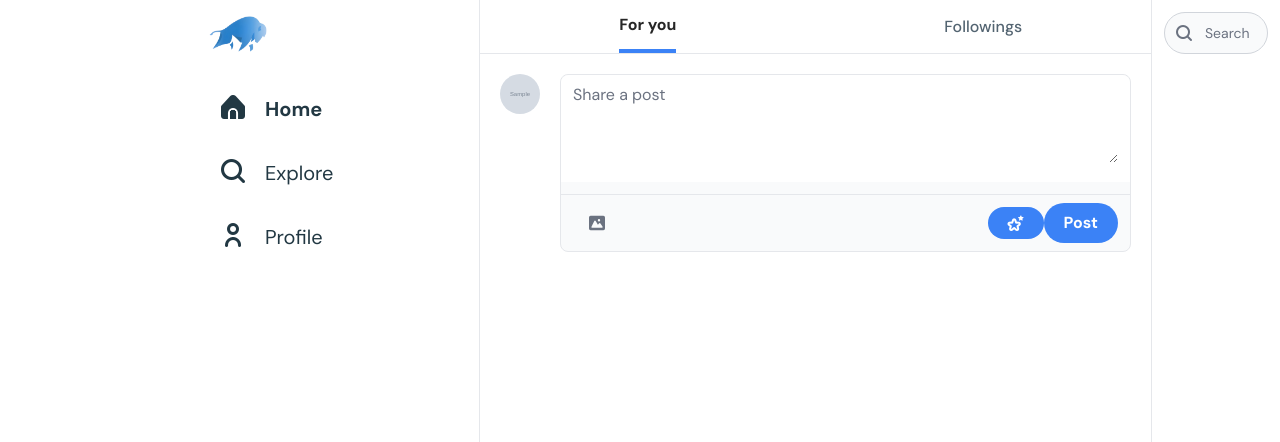
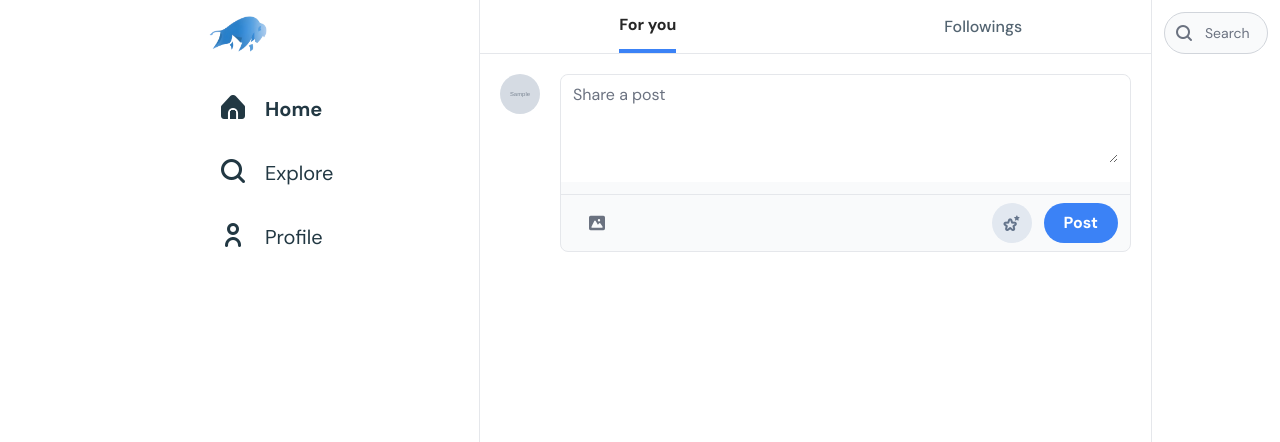
Before and after one commit to Bakwein/Quipster, a Django app: page / in a window 1280 px wide. Shown: the top 442 px of the page. Run offline with Django 5.2, Linux system fonts and the light colour scheme; a user stored in the database is signed in; tables that the repository leaves empty hold one stand-in row (values such as "Sample post"); grey boxes marked "Sample" are stand-in pictures; some libraries are stand-ins or nearby versions.

Commit message:
Artificial intelligence optimization

```diff
--- a/quipster/templates/pages/index.html
+++ b/quipster/templates/pages/index.html
@@ -66,14 +66,13 @@
                                 </label>
                             </div>
                             <div class="flex items-center">
-
-                                <button onclick="functionClick()" class="inline-flex items-center py-2 px-5 font-bold text-center text-white bg-blue-500 rounded-full focus:ring-4 focus:ring-blue-200 dark:focus:ring-blue-900 hover:bg-blue-700">
+                                <button onclick="functionClick(event)" class="inline-flex items-center justify-center h-10 w-10 font-bold text-center text-slate-500 bg-slate-200 rounded-full focus:ring-4 focus:ring-slate-200 dark:focus:ring-slate-800 hover:bg-slate-300">
                                     <i class="fi fi-br-stars"></i>
                                 </button>
-                                    <button type="submit" class="inline-flex items-center py-2 px-5 font-bold text-center text-white bg-blue-500 rounded-full focus:ring-4 focus:ring-blue-200 dark:focus:ring-blue-900 hover:bg-blue-700">
+                                </button>
+                                    <button type="submit" class="inline-flex items-center py-2 px-5 ml-3 font-bold text-center text-white bg-blue-500 rounded-full focus:ring-4 focus:ring-blue-200 dark:focus:ring-blue-800 hover:bg-blue-700">
                                     {{ context2.post_button }}
                                 </button>
-
                             </div>
                         </div>
                     </div>
@@ -377,11 +376,11 @@
     </script>
 
     <script>
-        async function functionClick()
+        async function functionClick(event)
         {
+            event.preventDefault();
 
-            const text=document.getElementById("content");
-            console.log("text:",text)
+            const text = document.getElementById("content");
 
             const response = await fetch("/api/get-suggestion", {
                 method: 'POST',
@@ -393,18 +392,11 @@
 
             if (response.ok) {
                 const data = await response.json();
-
-                const suggestion=data.suggestion;
-
-
-
+                const suggestion = data.suggestion;
 
                 text.value = data.suggestion;
             }
-
         }
-
-
     </script>
     <script src="{% static 'scripts/tweet_operations.js' %}"></script>
 
```
Also changed, not shown: quipster/api/generate_sentence.py (+9 -2 lines).
